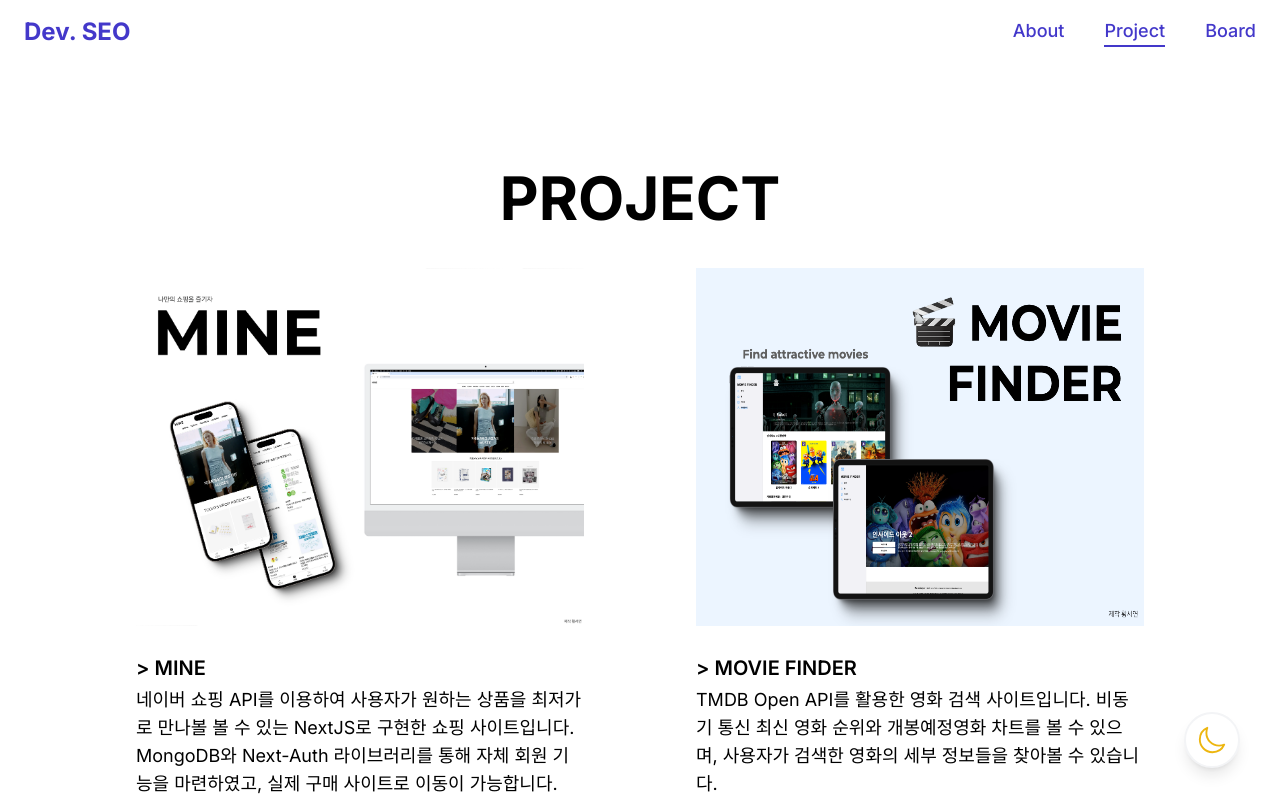
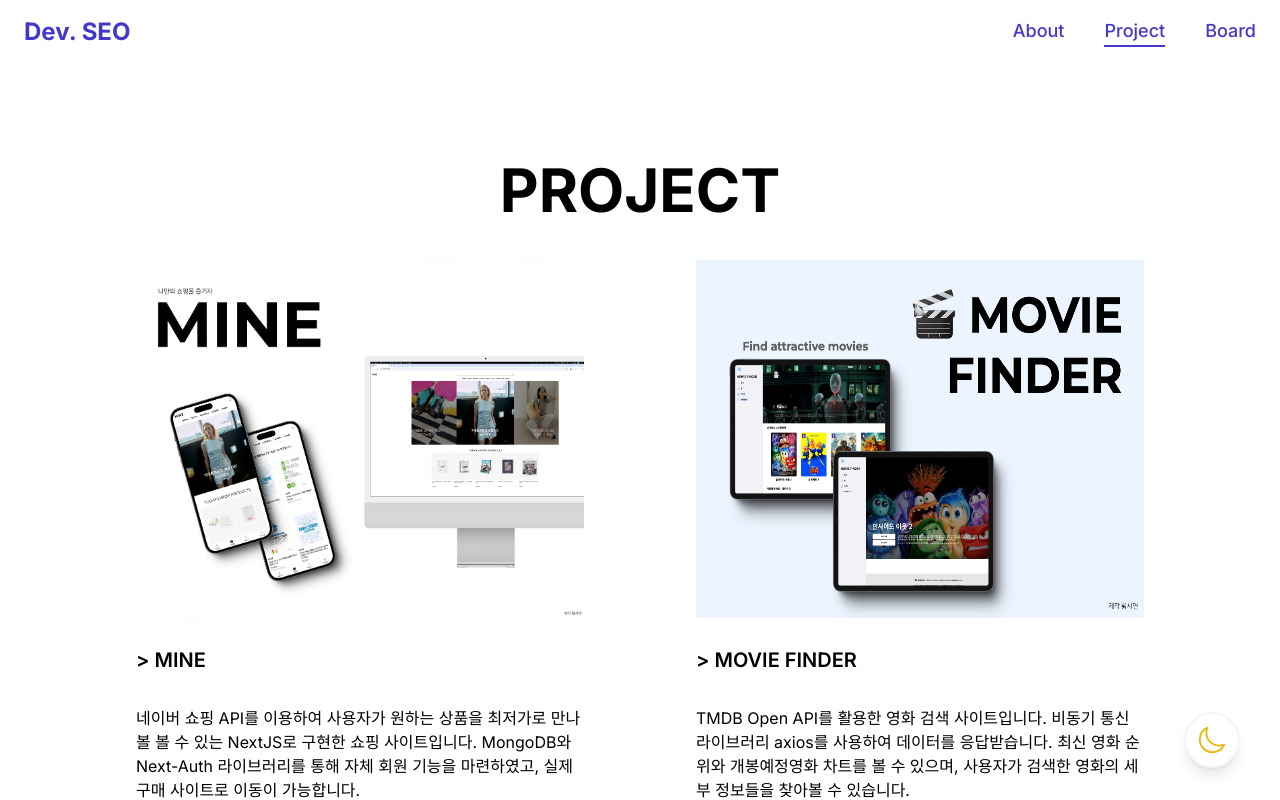
Before and after one commit to winternotseason/my-portfolio, a Next.js app: page /project in a window 1280 px wide. Built offline with nearby package versions, Linux system fonts and the light colour scheme.

Commit message:
project page 세부 링크 연결

```diff
--- /dev/null
+++ b/app/project/mine/page.tsx
@@ -0,0 +1,11 @@
+import React from 'react';
+
+const Mine = () => {
+    return (
+        <div className="w-full h-full flex justify-center animate-fade">
+            MINE!!!
+        </div>
+    );
+};
+
+export default Mine;
--- /dev/null
+++ b/app/project/moviefinder/page.tsx
@@ -0,0 +1,11 @@
+import React from 'react';
+
+const Mine = () => {
+    return (
+        <div className="w-full h-full flex justify-center animate-fade">
+            MINE!!!
+        </div>
+    );
+};
+
+export default Mine;
--- a/app/project/page.tsx
+++ b/app/project/page.tsx
@@ -1,4 +1,5 @@
 import Image from "next/image";
+import Link from "next/link";
 
 import React from "react";
 
@@ -6,25 +7,74 @@ const Project = () => {
   return (
     <div className="w-full h-full flex justify-center animate-fade">
       <div className="mt-10 md:mt-14 w-full max-w-[40rem] md:max-w-[70rem] flex flex-col items-center pt-16">
-        <h2 className="md:mt-12 text-4xl font-bold my-4 md:my-10 md:text-6xl">PROJECT</h2>
+        <h2 className="text-4xl font-bold my-4 md:my-10 md:text-6xl">
+          PROJECT
+        </h2>
         <div className="w-full grid grid-cols-1 md:grid-cols-2 justify-items-center">
           <div className="w-4/5">
             <div className="w-full aspect-[3/2.4] relative">
-              <Image src="/MINE.png" fill alt="mine" />
+              <Link href="/project/mine">
+                <Image src="/MINE.png" fill alt="mine" />
+              </Link>
             </div>
             <div className="py-7">
-              <p className="text-xl font-semibold hover:animate-bounce">
-                &gt; MINE
-              </p>
-              <p className="mt-1 text-lg">
+              <p className="text-xl font-semibold">&gt; MINE</p>
+              <p className="py-8">
                 네이버 쇼핑 API를 이용하여 사용자가 원하는 상품을 최저가로
                 만나볼 볼 수 있는 NextJS로 구현한 쇼핑 사이트입니다. MongoDB와
                 Next-Auth 라이브러리를 통해 자체 회원 기능을 마련하였고, 실제
                 구매 사이트로 이동이 가능합니다.
               </p>
-              <button className="mt-3 bg-black text-white py-3 px-5 rounded-3xl text-sm font-semibold hover:bg-black/80 dark:bg-white dark:text-black">
+              <Link
+                href="/project/mine"
+                className="bg-black text-white py-3 px-5 rounded-3xl text-sm font-semibold hover:bg-black/80 dark:bg-white dark:text-black"
+              >
                 자세히 보기
-              </button>
+              </Link>
+            </div>
+          </div>
+          <div className="w-4/5 mt-4 md:mt-0">
+            <div className="w-full aspect-[3/2.4] relative">
+              <Link href="/project/moviefinder">
+                <Image src="/moviefinder.png" fill alt="mine" />
+              </Link>
+            </div>
+            <div className="py-7">
+              <p className="text-xl font-semibold">&gt; MOVIE FINDER</p>
+              <p className="py-8">
+                TMDB Open API를 활용한 영화 검색 사이트입니다. 비동기 통신
+                라이브러리 axios를 사용하여 데이터를 응답받습니다. 최신 영화
+                순위와 개봉예정영화 차트를 볼 수 있으며, 사용자가 검색한 영화의
+                세부 정보들을 찾아볼 수 있습니다.
+              </p>
+              <Link
+                href="/project/moviefinder"
+                className="bg-black text-white py-3 px-5 rounded-3xl text-sm font-semibold hover:bg-black/80 dark:bg-white dark:text-black"
+              >
+                자세히 보기
+              </Link>
+            </div>
+          </div>
+          <div className="w-4/5 mt-4 md:mt-0">
+            <div className="w-full aspect-[3/2.4] relative">
+              <Link href="/project/toy-in-mac">
+                <Image src="/TOYINMAC.png" fill alt="mine" />
+              </Link>
+            </div>
+            <div className="py-7">
+              <p className="text-xl font-semibold">&gt; Toy Projects IN MAC</p>
+              <p className="py-8">
+                실제와 비슷하게 구현한 OS UI에 개인 토이 프로젝트를 모달형태로
+                구현한 앱입니다. 계산기 앱과 서울, 도쿄, 뉴욕, 런던, 파리의
+                실시간 날씨를 그에 맞는 배경화면 이미지와 함께 확인할 수 있는
+                날씨앱을 구현하여 두었습니다.
+              </p>
+              <Link
+                href="/project/toy-in-mac"
+                className="bg-black text-white py-3 px-5 rounded-3xl text-sm font-semibold hover:bg-black/80 dark:bg-white dark:text-black"
+              >
+                자세히 보기
+              </Link>
             </div>
           </div>
           <div className="w-4/5 mt-4 md:mt-0">
@@ -32,48 +82,9 @@ const Project = () => {
               <Image src="/moviefinder.png" fill alt="mine" />
             </div>
             <div className="py-7">
-              <p className="text-xl font-semibold hover:animate-bounce">
-                &gt; MOVIE FINDER
-              </p>
-              <p className="mt-1 text-lg">
-                TMDB Open API를 활용한 영화 검색 사이트입니다. 비동기 통신 최신
-                영화 순위와 개봉예정영화 차트를 볼 수 있으며, 사용자가 검색한
-                영화의 세부 정보들을 찾아볼 수 있습니다.
-              </p>
-              <button className="mt-3 bg-black text-white py-3 px-5 rounded-3xl text-sm font-semibold hover:bg-black/80 dark:bg-white dark:text-black">
-                자세히 보기
-              </button>
-            </div>
-          </div>
-          <div className="w-4/5 mt-4 md:mt-0">
-            <div className="w-full aspect-[3/2.4] relative">
-              <Image src="/TOYINMAC.png" fill alt="mine" />
-            </div>
-            <div className="py-7">
-              <p className="text-xl font-semibold hover:animate-bounce">
-                &gt; Toy Projects IN MAC
-              </p>
-              <p className="mt-1 text-lg">
-                실제와 비슷하게 구현한 OS UI에 개인 토이 프로젝트를 모달형태로
-                구현한 앱입니다. 계산기 앱과 서울, 도쿄, 뉴욕, 런던, 파리의
-                실시간 날씨를 그에 맞는 배경화면 이미지와 함께 확인할 수 있는
-                날씨앱을 구현하여 두었습니다.
-              </p>
-              <button className="mt-3 bg-black text-white py-3 px-5 rounded-3xl text-sm font-semibold hover:bg-black/80 dark:bg-white dark:text-black">
-                자세히 보기
-              </button>
-            </div>
-          </div>
-          <div className="w-4/5 mt-4 md:mt-0">
-            <div className="w-full aspect-[3/2.4] relative">
-              <Image src="/moviefinder.png" fill alt="mine" />
-            </div>
-            <div className="py-7">
-              <p className="text-xl font-semibold hover:animate-bounce">
-                &gt; MOVIEFINDER
-              </p>
-              <p className="mt-1 text-lg">포트폴리오 사이트</p>
-              <button className="mt-3 bg-black text-white py-3 px-5 rounded-3xl text-sm font-semibold hover:bg-black/80 dark:bg-white dark:text-black">
+              <p className="text-xl font-semibold">&gt; MOVIEFINDER</p>
+              <p className="py-8">포트폴리오 사이트</p>
+              <button className=" bg-black text-white py-3 px-5 rounded-3xl text-sm font-semibold hover:bg-black/80 dark:bg-white dark:text-black">
                 자세히 보기
               </button>
             </div>
--- /dev/null
+++ b/app/project/toy-in-mac/page.tsx
@@ -0,0 +1,11 @@
+import React from 'react';
+
+const Mine = () => {
+    return (
+        <div className="w-full h-full flex justify-center animate-fade">
+            MINE!!!
+        </div>
+    );
+};
+
+export default Mine;
```
